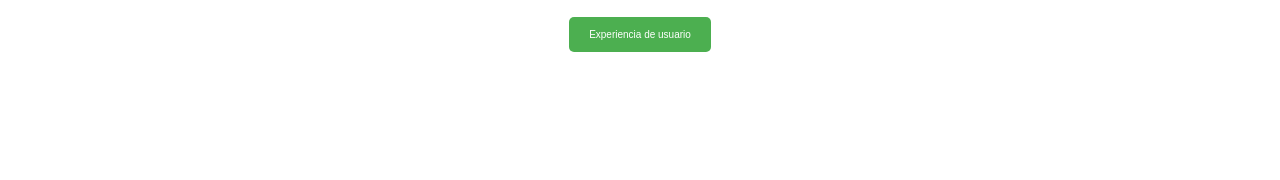
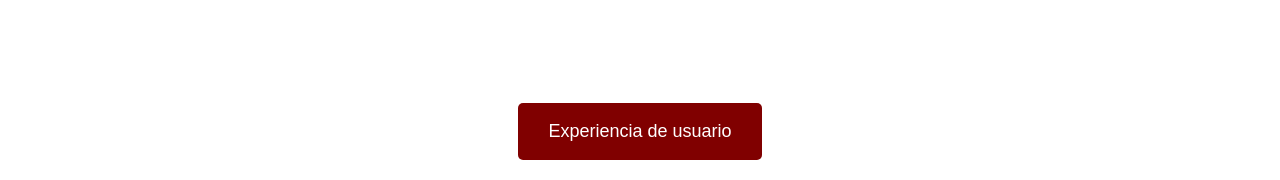
Before and after one commit to luisMederos4848/PrevenCrime, a website: page views/Recomendaciones/index.html in a window 1280 px wide. Shown: the part 894-1074 px from the top of the page. Before the commit the page ends 966 px from the top, so only its background shows below. Drawn offline with nearby package versions, Linux system fonts and the light colour scheme.

Commit message:
Update index.html

```diff
--- a/views/Recomendaciones/index.html
+++ b/views/Recomendaciones/index.html
@@ -57,9 +57,10 @@
             </div>
         </section>
 
-         <div style="text-align: center; margin-top: 20px;">
+        <div style="text-align: center; margin-top: 50px;">
+            <h2 style="font-size: 24px; color: #fff;">¡Déjanos tu comentario!</h2>
             <a href="https://docs.google.com/forms/d/e/1FAIpQLScbcPXSiCZyHSL9qF4OK8PzWS43LoXskJVLFM1K4hdNYo5aiw/viewform" target="_blank">
-                <button style="padding: 10px 20px; background-color: #4CAF50; color: white; border: none; border-radius: 5px; cursor: pointer;">
+                <button style="padding: 15px 30px; background-color: #800000; color: white; border: none; border-radius: 5px; font-size: 18px; cursor: pointer; margin-top: 20px;">
                     Experiencia de usuario
                 </button>
             </a>
```
